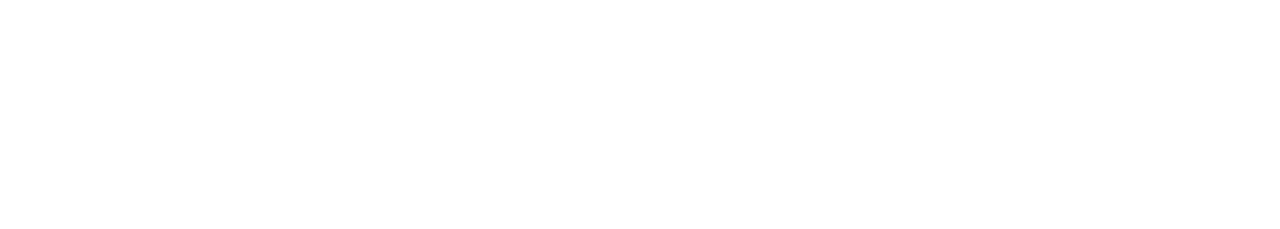
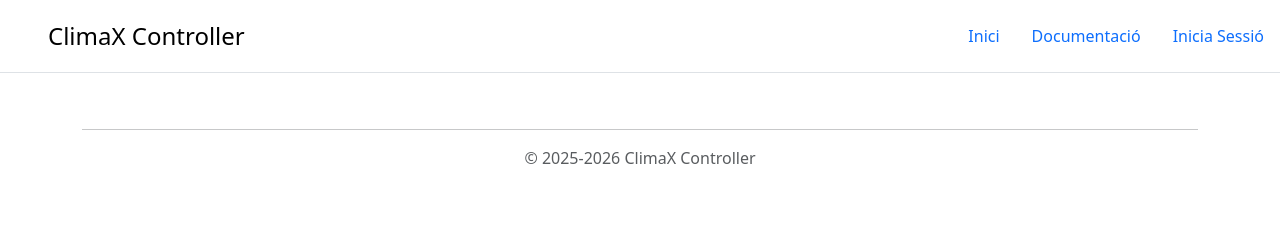
Before and after one commit to AdriaBernal/webclimaxcontroller, a plain HTML site: page documentation.html in a window 1280 px wide. Drawn offline with Linux system fonts and the light colour scheme.

Commit message:
Correcció nom empresa i Template base del arxiu de documentació

```diff
--- a/documentation.html
+++ b/documentation.html
@@ -0,0 +1,39 @@
+<!DOCTYPE html>
+<html lang="ca">
+
+<head>
+    <meta charset="UTF-8">
+    <meta name="viewport" content="width=device-width, initial-scale=1.0">
+    <link href="bootstrap/css/bootstrap.min.css" rel="stylesheet">
+    <script src="bootstrap/js/bootstrap.bundle.min.js"></script>
+</head>
+
+<body>
+    <header class="d-flex flex-wrap justify-content-center py-3 mb-4 border-bottom">
+        <a href="/" class="d-flex align-items-center mb-3 mb-md-0 me-md-auto link-body-emphasis text-decoration-none">
+            <svg class="bi me-2" width="40" height="32" aria-hidden="true">
+                <use xlink:href="#bootstrap"></use>
+            </svg>
+            <span class="fs-4">ClimaX Controller</span>
+        </a>
+        <ul class="nav nav-pills">
+            <li class="nav-item"><a href="index.html" class="nav-link" aria-current="page">Inici</a></li>
+            <li class="nav-item"><a href="documentation.html" class="nav-link">Documentació</a></li>
+            <li class="nav-item d-none" id="dashboard-link"><a href="dashboard.html" class="nav-link">Dashboard</a></li>
+            <li class="nav-item active"><a href="login.html" class="nav-link">Inicia Sessió</a></li>
+        </ul>
+    </header>
+
+    <main class="form-signin text-center">
+
+    </main>
+    <div class="container">
+        <footer class="py-3 my-4">
+            <hr>
+            </hr>
+            <p class="text-center text-body-secondary">© 2025-2026 ClimaX Controller</p>
+        </footer>
+    </div>
+</body>
+
+</html>
```
Also changed, not shown: dashboard.html (+2 -2 lines), index.html (+2 -2 lines), login.html (+2 -2 lines).
